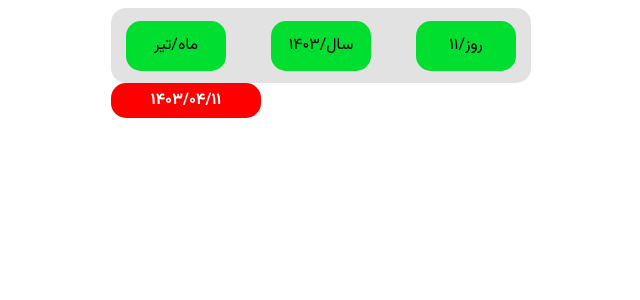
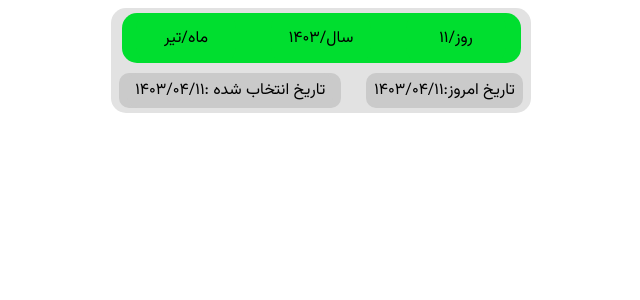
Before and after one commit to mohammadpy8/date-picker-ts-scss, a Next.js app: page /test-components in a window 1280 px wide. Shown: the top 300 px of the page, without its empty margins (319-959 px from the left). Built offline with nearby package versions, Linux system fonts and the light colour scheme.

Commit message:
change style date-picker

```diff
--- a/src/app/layout.tsx
+++ b/src/app/layout.tsx
@@ -2,7 +2,7 @@ import type { Metadata } from "next";
 import { Vazirmatn } from "next/font/google";
 import "@/scss/globals.scss";
 
-const inter = Vazirmatn({ subsets: ["arabic"] });
+const vazir = Vazirmatn({ subsets: ["arabic"] });
 
 export const metadata: Metadata = {
   title: "Create Next App",
@@ -17,7 +17,7 @@ export default function RootLayout({
   return (
     <html lang="fa">
       <body
-        className={inter.className}
+        className={vazir.className}
         style={{
           display: "flex",
           justifyContent: "center",
--- a/src/components/DatePicker/DatePicker.module.scss
+++ b/src/components/DatePicker/DatePicker.module.scss
@@ -8,7 +8,7 @@ $month-box: #00891d;
 
 .datePickerContainer {
   width: 420px;
-  height: 75px;
+  height: 105px;
   background-color: $date-picker-box;
   border-radius: 15px;
   .datePickerItems {
@@ -16,7 +16,9 @@ $month-box: #00891d;
     height: 100%;
     display: flex;
     justify-content: center;
+    flex-direction: column;
     align-items: center;
+    // padding-top: 10px;
     column-gap: 45px;
     .datePickerItem {
       width: 100px;
@@ -37,8 +39,8 @@ $month-box: #00891d;
   width: 120px;
   height: 250px;
   border-radius: 15px;
-  top: 65px;
-  position: absolute;
+  // top: 65px;
+  // position: absolute;
   overflow: hidden;
   overflow-y: scroll;
   padding: 15px;
@@ -68,9 +70,9 @@ $month-box: #00891d;
   width: 120px;
   height: 250px;
   border-radius: 15px;
-  top: 65px;
-  left: 150px;
-  position: absolute;
+  // top: 65px;
+  // left: 150px;
+  // position: absolute;
   overflow: hidden;
   overflow-y: scroll;
   padding: 15px;
@@ -91,14 +93,51 @@ $month-box: #00891d;
   }
 }
 
+.datePickerBox {
+  width: 95%;
+  height: 50px;
+  background-color: $date-picker-items;
+  border-radius: 15px;
+  display: flex;
+  align-items: center;
+  justify-content: center;
+  column-gap: 35px;
+  cursor: pointer;
+}
+
 .dayBox {
   background-color: $month-box;
   width: 120px;
   height: 250px;
   border-radius: 15px;
-  top: 65px;
-  right: 0;
-  position: absolute;
+  // top: 65px;
+  // right: 0;
+  // position: absolute;
+  overflow: hidden;
+  overflow-y: scroll;
+  padding: 15px;
+  display: flex;
+  flex-direction: column;
+  align-items: center;
+  row-gap: 35px;
+  scrollbar-width: none;
+  -ms-overflow-style: none;
+  li {
+    list-style: none;
+    cursor: pointer;
+    text-align: center;
+    border-radius: 10px;
+    padding: 10px;
+    width: 100px;
+    color: #fff;
+  }
+}
+
+.dateShowBox {
+  background-color: $month-box;
+  width: 100px;
+  height: 250px;
+  border-radius: 15px;
   overflow: hidden;
   overflow-y: scroll;
   padding: 15px;
@@ -135,3 +174,28 @@ $month-box: #00891d;
   background-color: rgb(204, 204, 204);
   color: #333 !important;
 }
+
+.dateBoxItems {
+  width: 420px;
+  margin-top: 10px;
+  height: 300px;
+  border-radius: 15px;
+  background-color: $date-picker-box;
+  display: flex;
+  justify-content: center;
+  align-items: center;
+  column-gap: 5px;
+}
+
+.infoDatePicker {
+  display: flex;
+  margin-top: 10px;
+  align-items: center;
+  justify-content: center;
+  column-gap: 25px;
+  :first-child {
+    background-color: rgb(202, 202, 202);
+    padding: 5px 8px;
+    border-radius: 10px;
+  }
+}
--- a/src/components/DatePicker/DatePicker.tsx
+++ b/src/components/DatePicker/DatePicker.tsx
@@ -12,6 +12,7 @@ function DatePicker({ setGetDate }: TDatePickerProps) {
   const [openListMonth, setOpenListMonth] = useState<boolean>(false);
   const [openListYear, setOpenListYear] = useState<boolean>(false);
   const [openListDay, setOpenListDay] = useState<boolean>(false);
+  const [openDatePicker, setOpenDatePicker] = useState<boolean>(false);
   const [idMonth, setIdMonth] = useState<number>(0);
   const [idYear, setIdYear] = useState<number>(0);
   const [idDay, setIdDay] = useState<number>(0);
@@ -22,6 +23,7 @@ function DatePicker({ setGetDate }: TDatePickerProps) {
   const dayRef = useRef<HTMLUListElement | null>(null);
   const monthRef = useRef<HTMLUListElement | null>(null);
   const yearRef = useRef<HTMLUListElement | null>(null);
+  const datePickerShowRef = useRef<HTMLDivElement | null>(null);
 
   const convertFaToEn = (s: any) => s.replace(/[۰-۹]/g, (d: string) => "۰۱۲۳۴۵۶۷۸۹".indexOf(d));
   const convertEnToFa = (s: any) => s.replace(/\d/g, (d: any) => "۰۱۲۳۴۵۶۷۸۹"[d]);
@@ -106,6 +108,20 @@ function DatePicker({ setGetDate }: TDatePickerProps) {
   const showDay = handleDayShow();
   const currentDate = becomeDate();
 
+  const everyDayDate = () => {
+    const date = new Date().toLocaleDateString("fa").split("/");
+    const year = date[0];
+    const changeMonth = convertFaToEn(date[1]);
+    const handleMonth = +changeMonth < 10 ? "0" + String(changeMonth) : changeMonth;
+    const month = convertEnToFa(handleMonth);
+    const changeDay = convertFaToEn(date[2]);
+    const handleDay = +changeDay < 10 ? "0" + String(changeDay) : changeDay;
+    const day = convertEnToFa(handleDay);
+    return year + "/" + month + "/" + day;
+  };
+
+  const getTodayDate = everyDayDate();
+
   useEffect(() => {
     setGetDate(currentDate);
   }, [days, months, years, date_day, date_month, date_year]);
@@ -113,28 +129,37 @@ function DatePicker({ setGetDate }: TDatePickerProps) {
   useOutsideClickDatePicker(dayRef, "day-layout", () => setOpenListDay(false));
   useOutsideClickDatePicker(monthRef, "month-layout", () => setOpenListMonth(false));
   useOutsideClickDatePicker(yearRef, "year-layout", () => setOpenListYear(false));
+  useOutsideClickDatePicker(datePickerShowRef, "date-picker-layout", () => setOpenDatePicker(false));
 
   return (
     <div className={styles.datePicker}>
       <div className={styles.datePickerContainer}>
         <div className={styles.datePickerItems}>
-          <div className={styles.datePickerItem} onClick={() => setOpenListMonth((perv) => !perv)}>
+          <div className={styles.datePickerBox} onClick={() => setOpenDatePicker(true)}>
+            <div className={styles.datePickerItem}>
               <span>{`ماه/${months[0]?.label}`}</span>
             </div>
-          <div className={styles.datePickerItem} onClick={() => setOpenListYear((perv) => !perv)}>
+            <div className={styles.datePickerItem}>
               <span>{`سال/${years[0]?.year}`}</span>
             </div>
-          <div className={styles.datePickerItem} onClick={() => setOpenListDay((perv) => !perv)}>
+            <div className={styles.datePickerItem}>
               <span>{`روز/${showDay}`}</span>
             </div>
           </div>
-      </div>
-      <div className={styles.datePickerToday}>
-        <span>{currentDate}</span>
+          <div className={styles.infoDatePicker}>
+            <div>
+              <span>تاریخ انتخاب شده :{currentDate}</span>
             </div>
             <div>
-        {openListMonth && (
-          <ul className={styles.monthBox} ref={monthRef} id="month-layout">
+              <span>تاریخ امروز:{getTodayDate}</span>
+            </div>
+          </div>
+        </div>
+      </div>
+      {openDatePicker && (
+        <div className={styles.dateBoxItems} ref={datePickerShowRef} id="date-picker-layout">
+          <div>
+            <ul className={styles.dateShowBox} ref={monthRef} id="month-layout">
               {mounthListCollection.map((item, index) => {
                 return (
                   <li
@@ -150,9 +175,9 @@ function DatePicker({ setGetDate }: TDatePickerProps) {
                 );
               })}
             </ul>
-        )}
-        {openListYear && (
-          <ul className={styles.yearBox} ref={yearRef} id="year-layout">
+          </div>
+          <div>
+            <ul className={styles.dateShowBox} ref={yearRef} id="year-layout">
               {yearsData.map((item) => {
                 return (
                   <li
@@ -168,9 +193,9 @@ function DatePicker({ setGetDate }: TDatePickerProps) {
                 );
               })}
             </ul>
-        )}
-        {openListDay && (
-          <ul className={styles.dayBox} ref={dayRef} id="day-layout">
+          </div>
+          <div>
+            <ul className={styles.dateShowBox} ref={dayRef} id="day-layout">
               {daysData.map((item) => {
                 return (
                   <li
@@ -186,8 +211,9 @@ function DatePicker({ setGetDate }: TDatePickerProps) {
                 );
               })}
             </ul>
+          </div>
+        </div>
       )}
-      </div>
     </div>
   );
 }
```
Lines whose indentation alone changed are shown as unchanged.
